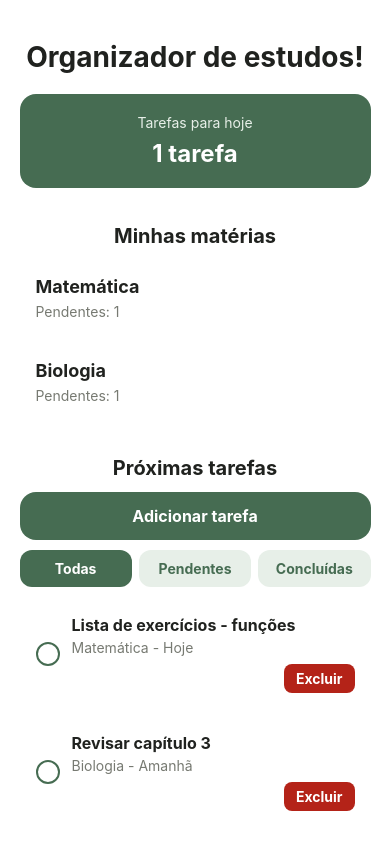
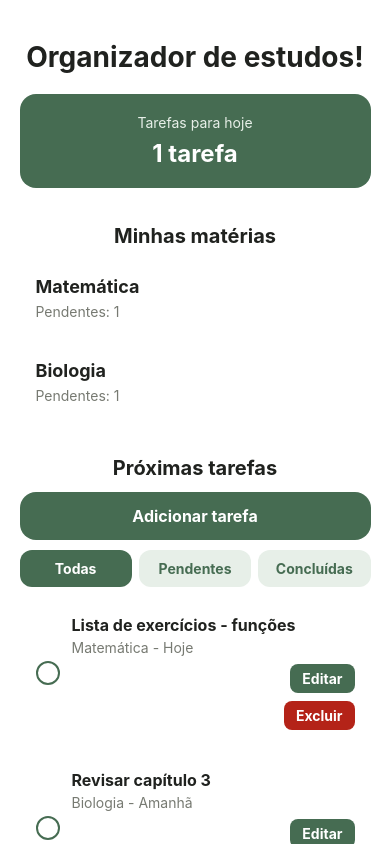
Before and after one commit to LuisAgrizzi/study-planner-organizador-de-estudos-, a React Native app in the folder mobile/: screen / in a window 390 px wide. Built offline with nearby package versions, Linux system fonts and the light colour scheme.

Commit message:
Adiciona edição de tarefas

```diff
--- a/mobile/App.js
+++ b/mobile/App.js
@@ -36,21 +36,39 @@ export default function App() {
   // Guarda o aviso quando algum campo obrigatório estiver vazio
   const [formError, setFormError] = useState('');
   const [taskFilter, setTaskFilter] = useState('all');
-  // Adiciona a tarefa se os campos estiverem preenchidos, limpa e fecha o formulário
+  const [editingTaskId, setEditingTaskId] = useState(null);
+  // Adiciona ou atualiza a tarefa, depois limpa e fecha o formulário
   const handleAddTask = () => {
     if (newTaskName && newTaskSubject && newTaskDate) {
       setFormError('');
+      if (editingTaskId) {
+        setTaskList((currentTasks) =>
+          currentTasks.map((task) =>
+            task.id === editingTaskId
+              ? {
+                ...task,
+                name: newTaskName,
+                subject: newTaskSubject,
+                date: newTaskDate,
+              }
+              : task
+          )
+        );
+      } else {
         const newTask = {
-        id: (Date.now().toString()),
+          id: Date.now().toString(),
           name: newTaskName,
           subject: newTaskSubject,
           date: newTaskDate,
           completed: false,
         };
-      setTaskList([...taskList, newTask]);
+        setTaskList((currentTasks) => [...currentTasks, newTask]);
+      }
+
       setNewTaskName('');
       setNewTaskSubject('');
       setNewTaskDate('');
+      setEditingTaskId(null);
       setShowForm(false);
     }
     else {
@@ -61,6 +79,14 @@ export default function App() {
     setTaskList((currentTasks) =>
       currentTasks.filter((task) => task.id !== taskId)
     );
+  };
+  const handleEditTask = (task) => {
+    setNewTaskName(task.name);
+    setNewTaskSubject(task.subject);
+    setNewTaskDate(task.date);
+    setEditingTaskId(task.id);
+    setFormError('');
+    setShowForm(true);
   };
   // Conta as tarefas cuja data foi digitada exatamente como "Hoje"
   const taskTodayCount = taskList.filter(task => task.date === 'Hoje').length;
@@ -134,7 +160,9 @@ export default function App() {
           )}
           {/*Botão para salvar a tarefa*/}
           <Pressable style={styles.formButton} onPress={handleAddTask}>
-            <Text style={styles.formButtonText}>Salvar tarefa</Text>
+            <Text style={styles.formButtonText}>
+              {editingTaskId ? 'Atualizar tarefa' : 'Salvar tarefa'}
+            </Text>
           </Pressable>
         </View>
       )}
@@ -217,6 +245,12 @@ export default function App() {
             <Text style={styles.taskMeta}>
               {task.subject} - {task.date}
             </Text>
+            <Pressable
+              style={styles.editButton}
+              onPress={() => handleEditTask(task)}
+            >
+              <Text style={styles.editButtonText}>Editar</Text>
+            </Pressable>
             <Pressable
               style={styles.deleteButton}
               onPress={() => handleDeleteTask(task.id)}
@@ -353,6 +387,20 @@ filterButtonText: {
   filterButtonTextActive: {
     color: '#FFFFFF',
   },
+  // Aparência do botão para editar a tarefa
+  editButton: {
+    marginTop: 8,
+    backgroundColor: '#466C52',
+    alignSelf: 'flex-end',
+    paddingVertical: 6,
+    paddingHorizontal: 12,
+    borderRadius: 8,
+  },
+  editButtonText: {
+    color: '#FFFFFF',
+    fontSize: 14,
+    fontWeight: '700',
+  },
   // Aparência do botão de exclusão da tarefa
   deleteButton: {
     marginTop: 8,
```
Lines whose indentation alone changed are shown as unchanged.
